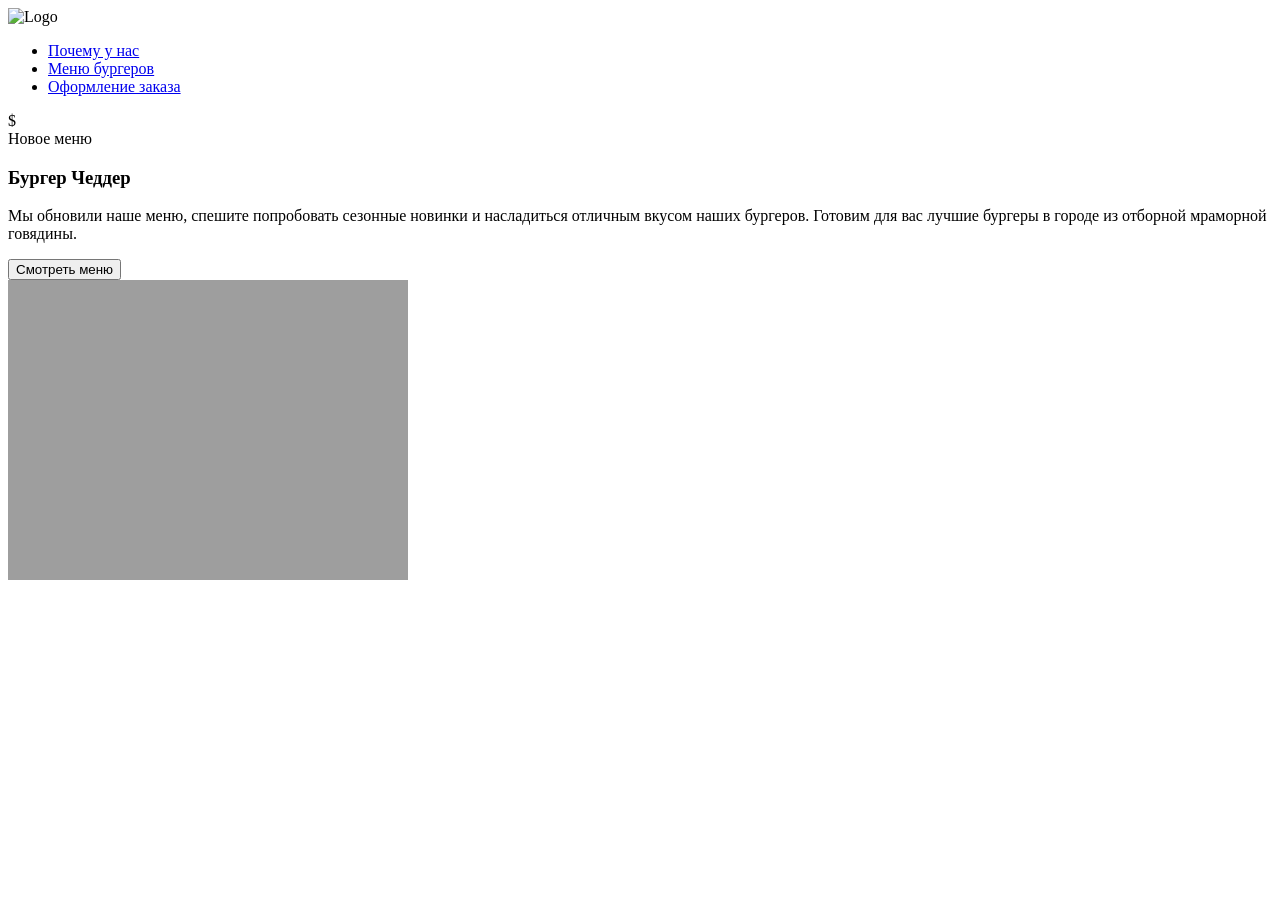
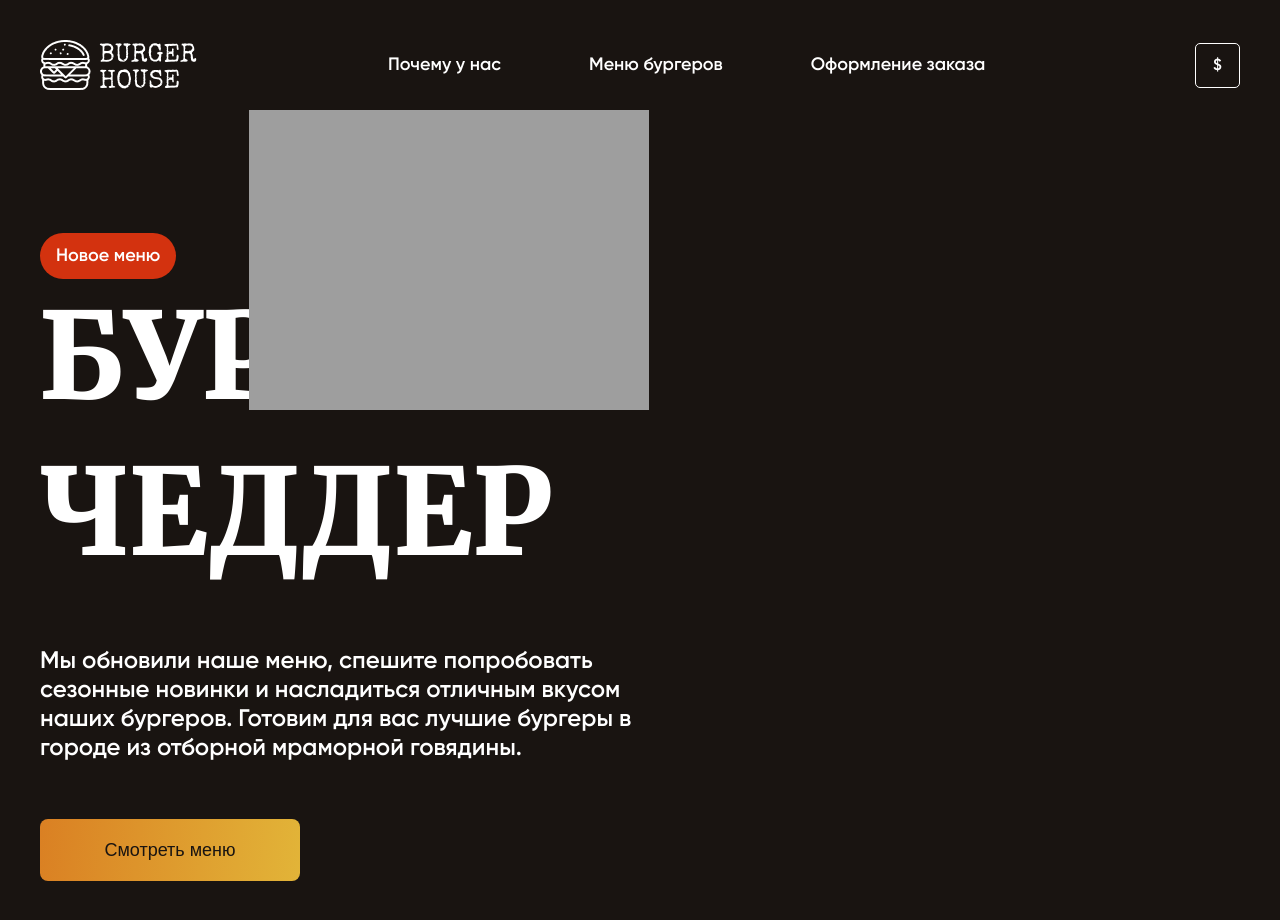
Before and after one commit to AlexKost70/Burger-Landing, a plain HTML site: page index.html in a window 1280 px wide. Before the commit the page ends 800 px from the top, so only its background shows below. Drawn offline with Linux system fonts and the light colour scheme; the site is published under a folder, as on GitHub Pages, so addresses that start at the root find nothing.

Commit message:
Fix paths

```diff
--- a/index.html
+++ b/index.html
@@ -5,14 +5,14 @@
     <meta http-equiv="X-UA-Compatible" content="IE=edge">
     <meta name="viewport" content="width=device-width, initial-scale=1.0">
     <title>БУРГЕР ЧЕДДЕР</title>
-    <link rel="stylesheet" href="/styles/style.css">
+    <link rel="stylesheet" href="styles/style.css">
 </head>
 <body>
     <section class="main">
         <header class="header">
             <div class="container">
                 <div class="logo">
-                    <img src="/images/logo.png" alt="Logo">
+                    <img src="images/logo.png" alt="Logo">
                 </div>
                 <nav class="menu">
                     <ul class="menu-list">
```
